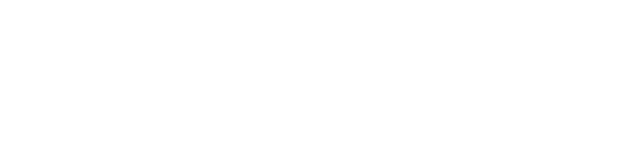
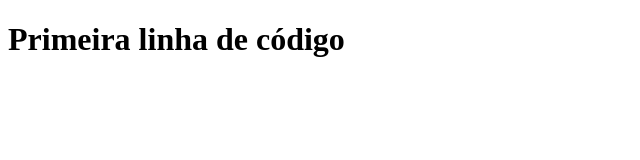
Before and after one commit to LuizaScolar/PrimeiroProjetoGit, a plain HTML site: page index.html in a window 1280 px wide. Shown: the whole page, without its empty margins (0-640 px from the left). Drawn offline with Linux system fonts and the light colour scheme.

Commit message:
Criando a primeira linha de código

```diff
--- a/index.html
+++ b/index.html
@@ -6,6 +6,6 @@
     <title>ProjetoEtim</title>
 </head>
 <body>
-
+    <h1>Primeira linha de código</h1>
 </body>
 </html>
```
